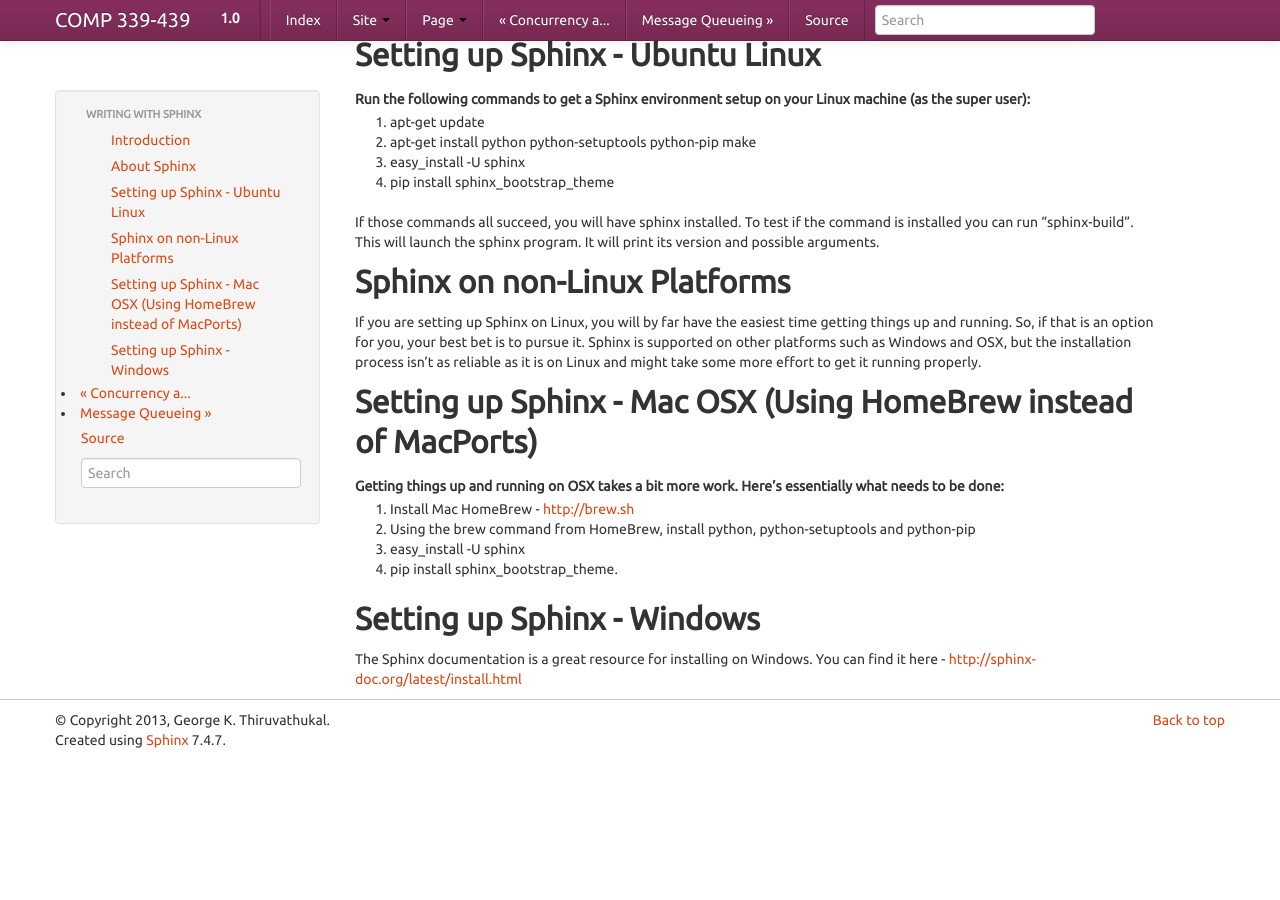
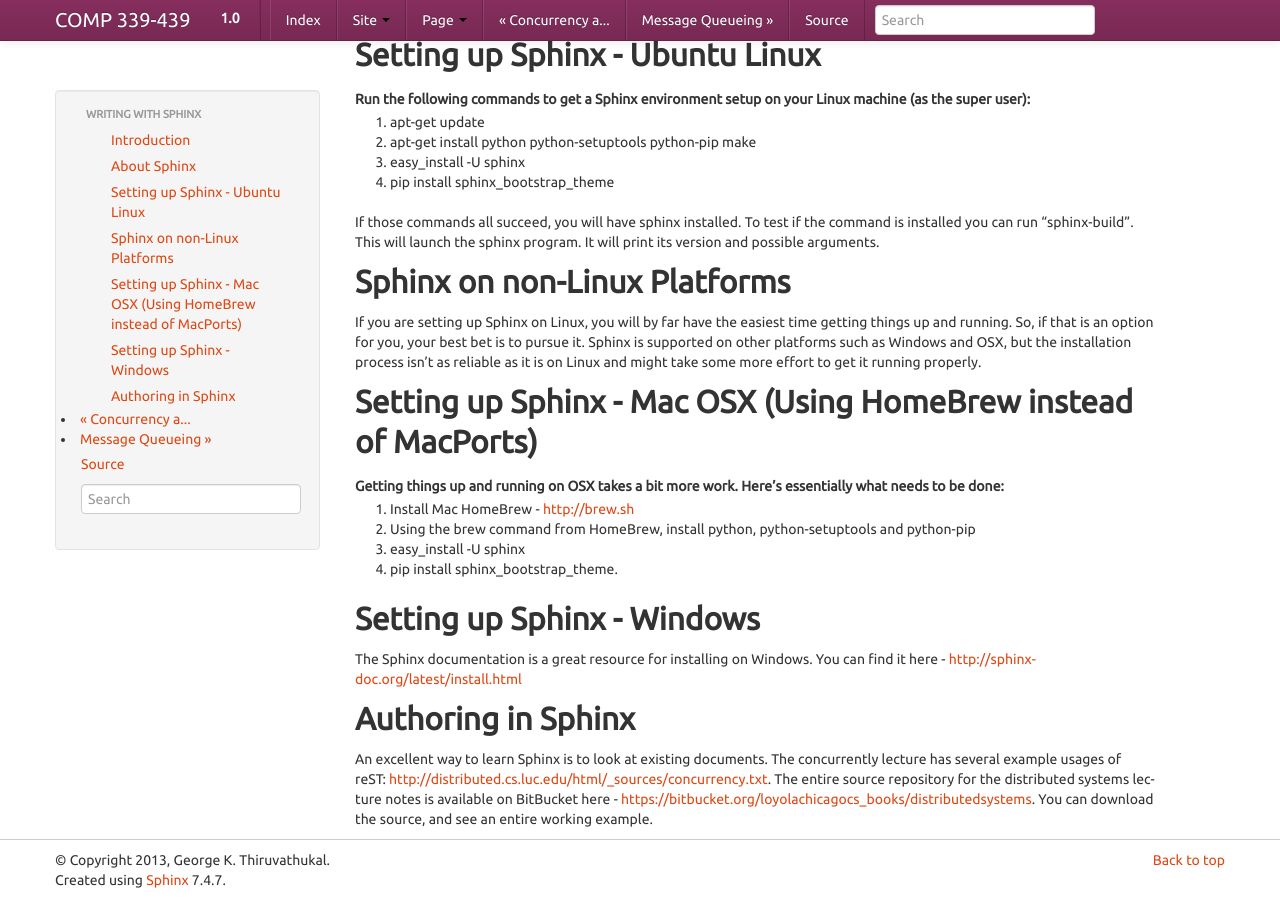
Before and after one commit to LoyolaChicagoBooks/distributedsystems, a Sphinx documentation site: the page built from source/sphinx.rst, in a window 1280 px wide and 900 px high, scrolled down 675 px. Built offline with Sphinx 7.4.7, drawn with Linux system fonts in a browser that asks for light colours; before the commit the page ends 1435 px from its top, so only the background shows below that.

Commit message:
more sphinx lecture

```diff
--- a/source/sphinx.rst
+++ b/source/sphinx.rst
@@ -48,3 +48,9 @@
 ---------------------------
 
 The Sphinx documentation is a great resource for installing on Windows. You can find it here - http://sphinx-doc.org/latest/install.html
+
+
+Authoring in Sphinx
+-------------------
+
+An excellent way to learn Sphinx is to look at existing documents. The concurrently lecture has several example usages of reST: http://distributed.cs.luc.edu/html/_sources/concurrency.txt. The entire source repository for the distributed systems lecture notes is available on BitBucket here - https://bitbucket.org/loyolachicagocs_books/distributedsystems. You can download the source, and see an entire working example.
```
